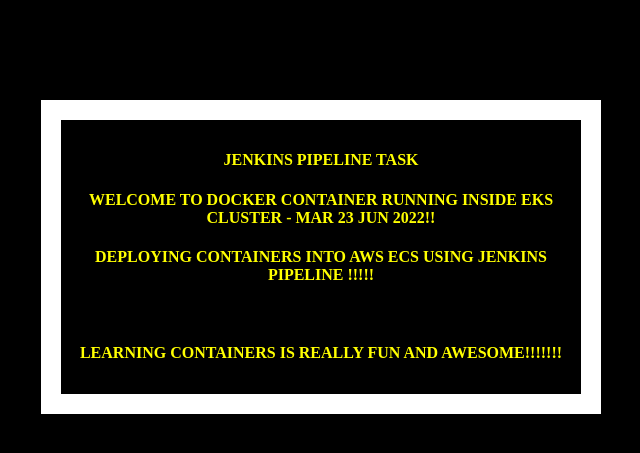
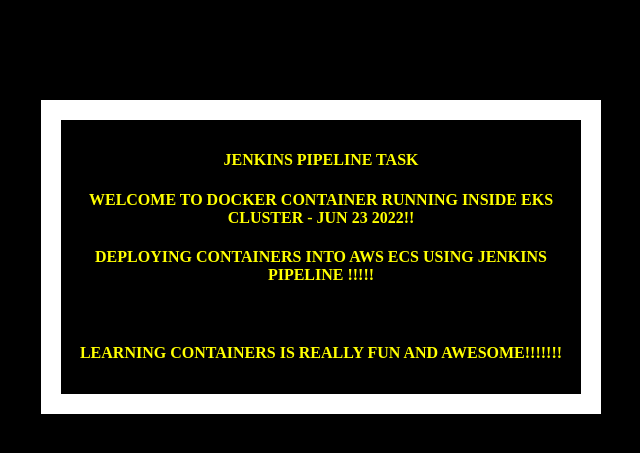
Before and after one commit to sudosugandh/PythonDockerCICD, a Flask app: page / in a window 1280 px wide. Shown: the top 453 px of the page, without its empty margins (319-959 px from the left). Run offline with Flask 2, Linux system fonts and the light colour scheme.

Commit message:
Update index.html

```diff
--- a/templates/index.html
+++ b/templates/index.html
@@ -20,7 +20,7 @@
   <body>
     <div class="container">
       <h4>Jenkins Pipeline Task</h4>
-      <h4>Welcome to Docker Container running inside  EKS Cluster - Mar 23 Jun 2022!!</h4>
+      <h4>Welcome to Docker Container running inside  EKS Cluster - Jun 23 2022!!</h4>
       <h4>Deploying Containers into AWS ECS using Jenkins Pipeline !!!!!</h4>
       <br>
        <h4>Learning containers is really fun and awesome!!!!!!!</h4>
```
